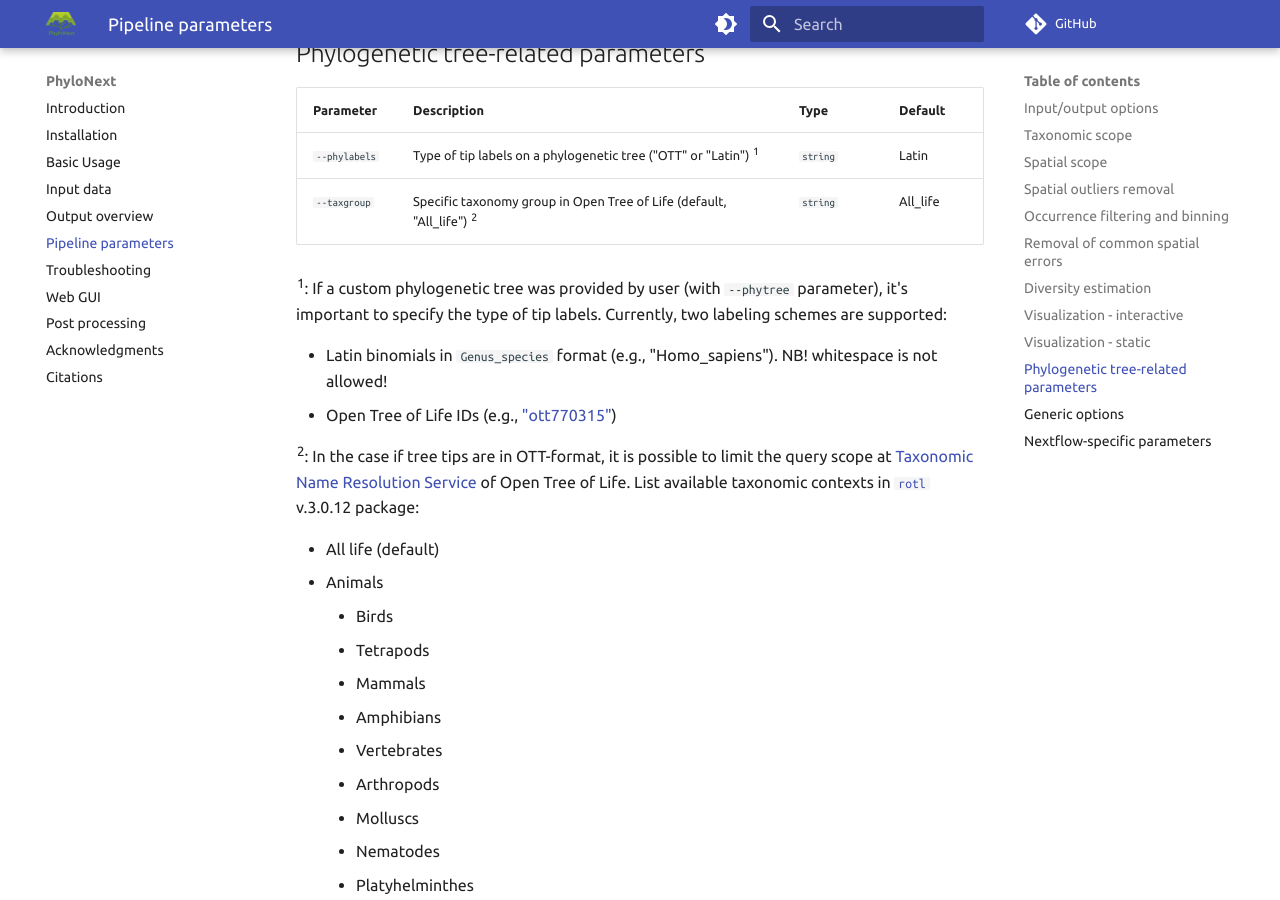
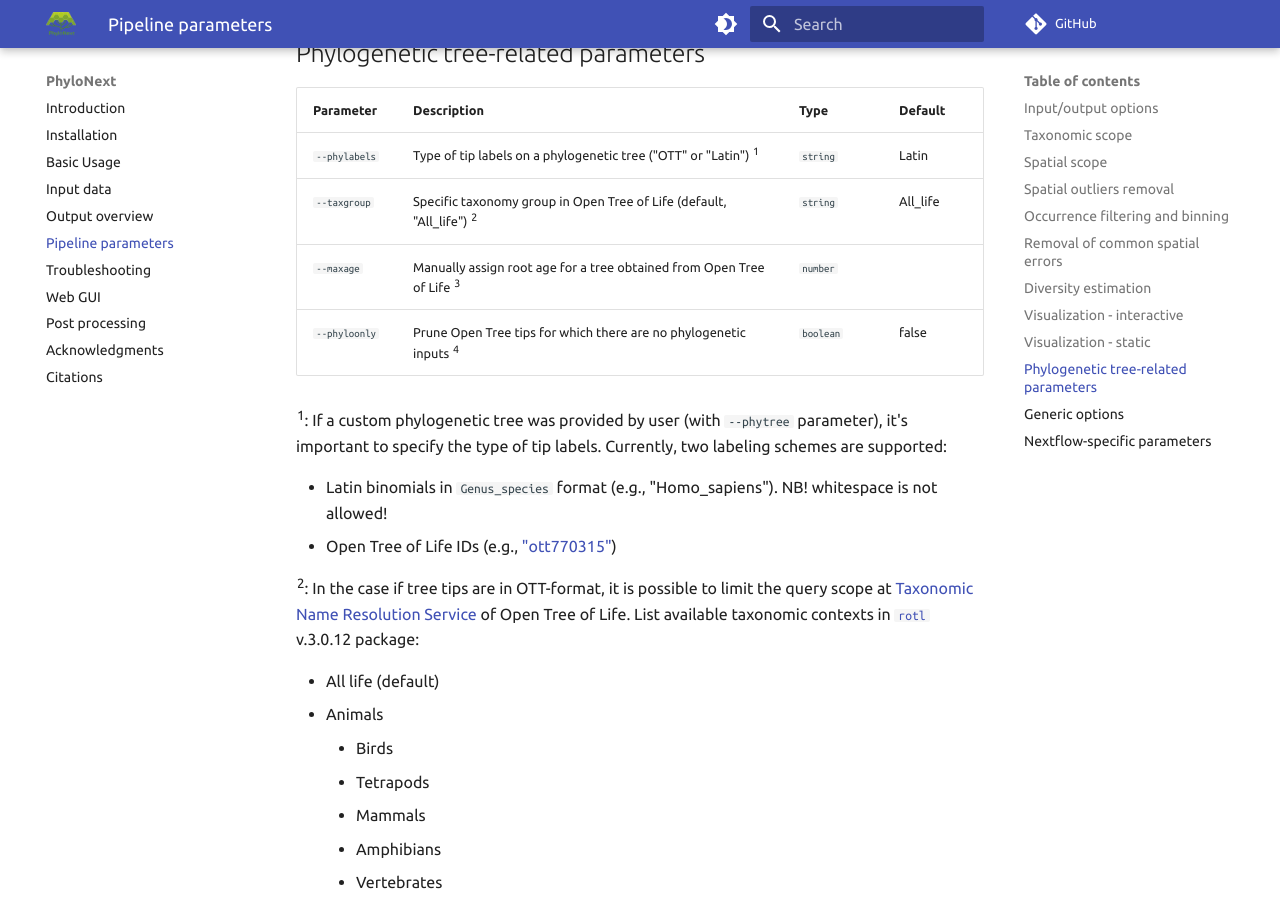
Before and after one commit to vmikk/phylonext_manual, an MkDocs documentation site: the page built from docs/parameters.md, in a window 1280 px wide and 900 px high, scrolled down 8994 px. Built offline with MkDocs 1.6.1 and Material for MkDocs 9.7.7, drawn with Linux system fonts in a browser that asks for light colours; comment, search, counter and statistics services are not loaded.

Commit message:
add `maxage` and `phyloonly` parameter descriptions

```diff
--- a/docs/parameters.md
+++ b/docs/parameters.md
@@ -255,10 +255,12 @@ Interactive visualization depends on [Leaflet library](https://leafletjs.com/).
 
 ## Phylogenetic tree-related parameters
 
-| Parameter     | Description                                                            | Type     | Default  |
-| ------------- | ---------------------------------------------------------------------- | -------- | -------- |
-| `--phylabels` | Type of tip labels on a phylogenetic tree ("OTT" or "Latin") ^1^       | `string` | Latin    |
-| `--taxgroup`  | Specific taxonomy group in Open Tree of Life (default, "All_life") ^2^ | `string` | All_life |
+| Parameter     | Description                                                             | Type      | Default  |
+| ------------- | ----------------------------------------------------------------------- | --------- | -------- |
+| `--phylabels` | Type of tip labels on a phylogenetic tree ("OTT" or "Latin") ^1^        | `string`  | Latin    |
+| `--taxgroup`  | Specific taxonomy group in Open Tree of Life (default, "All_life") ^2^  | `string`  | All_life |
+| `--maxage`    | Manually assign root age for a tree obtained from Open Tree of Life ^3^ | `number`  |          |
+| `--phyloonly` | Prune Open Tree tips for which there are no phylogenetic inputs ^4^     | `boolean` | false    |
 
 ^1^:
     If a custom phylogenetic tree was provided by user (with `--phytree` parameter),
```
